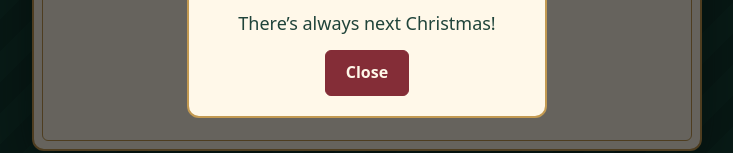
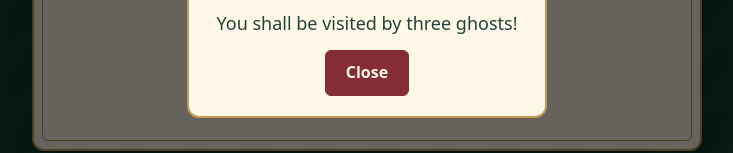
Before and after one commit to patrickjamesspillane/secretsantaapp, a plain HTML site: page index.html in a window 1280 px wide. Both pictures are taken after a click on the button "Bah Humbug". Shown: the part 516-669 px from the top of the page, without its empty margins (273-1006 px from the left). Drawn offline with Linux system fonts and the light colour scheme.

Commit message:
Change Scrooge dialog message

```diff
--- a/index.html
+++ b/index.html
@@ -137,7 +137,7 @@ nav { display: flex; flex-wrap: wrap; justify-content: center; gap: 18px; margin
   <dialog id="scrooge-popup" aria-labelledby="scrooge-title">
   <h2 id="scrooge-title">Bah Humbug!</h2>
   <img src="scrooge.png" alt="Ebenezer Scrooge scowling by candlelight">
-  <p>There’s always next Christmas!</p>
+  <p>You shall be visited by three ghosts!</p>
   <button type="button" id="close-scrooge">Close</button>
 </dialog>
 </main>
```
